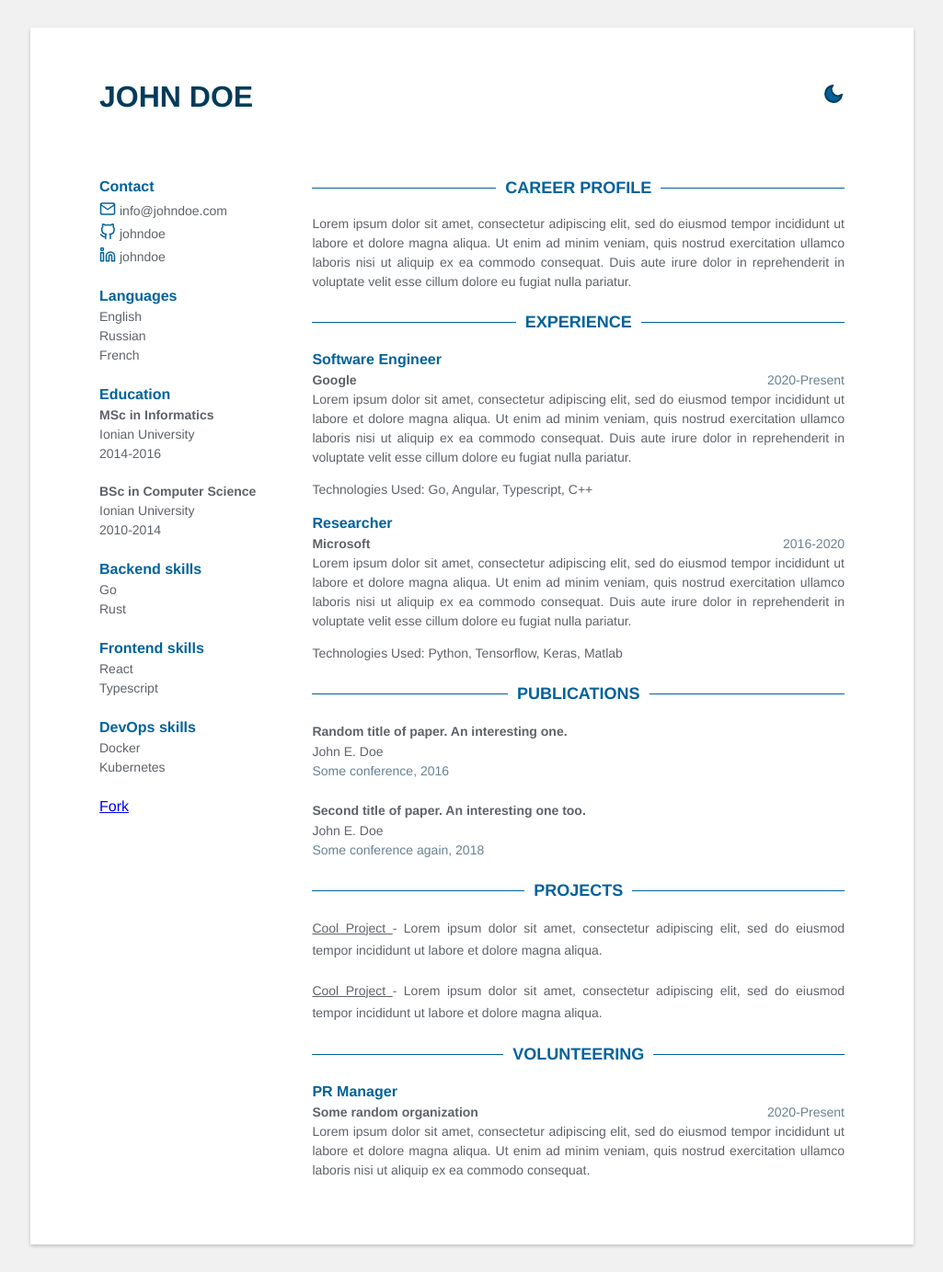
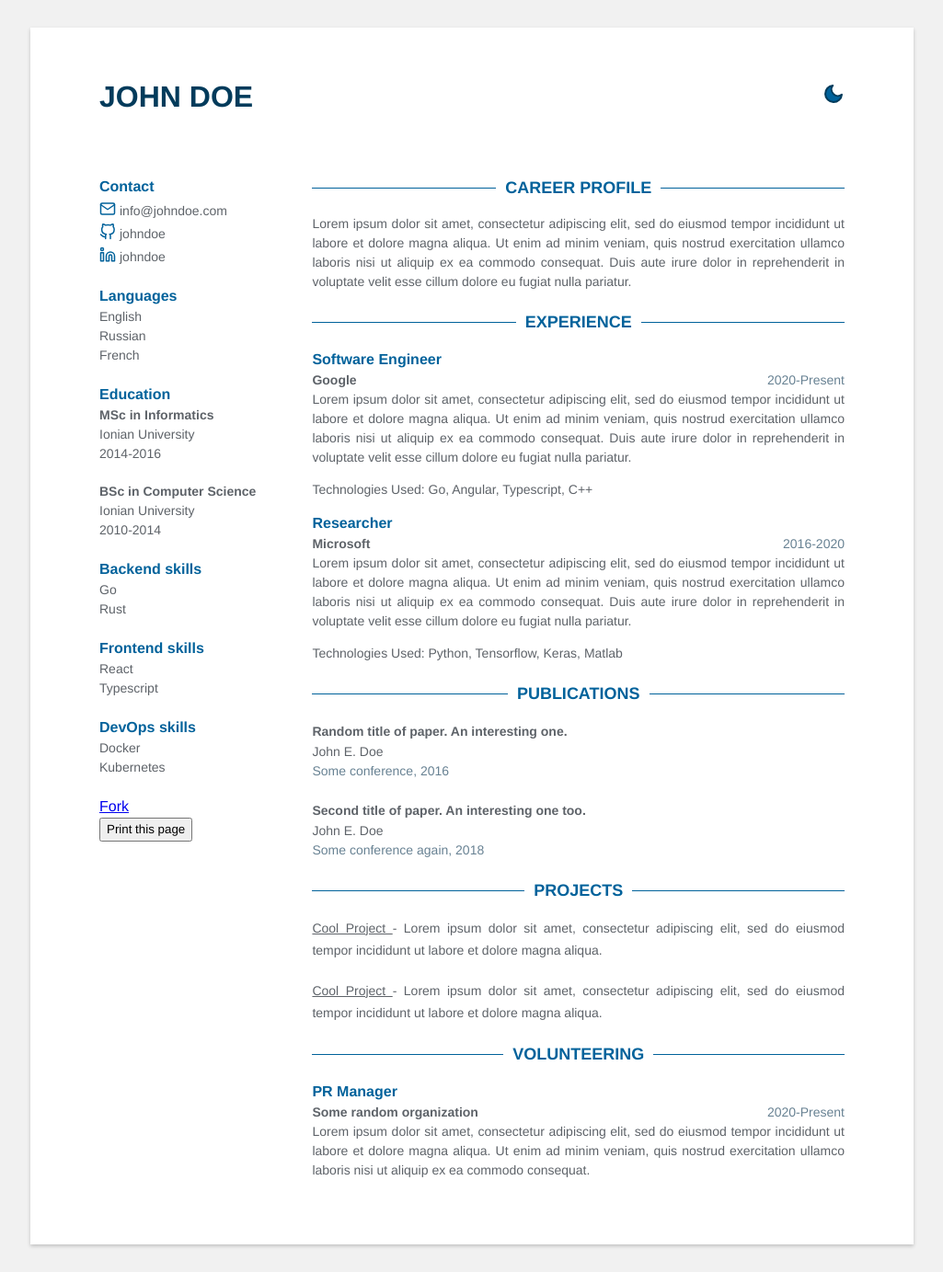
Before and after one commit to xaviercucurull/xaviercucurull.github.io, a Jekyll site: the page built from resume.html, in a window 1280 px wide. Shown: the whole page at 92% size, without its empty margins (127-1152 px from the left). Built offline with Jekyll 4.4.1, drawn with Linux system fonts in a browser that asks for light colours.

Commit message:
Add print button

```diff
--- a/_data/data.yml
+++ b/_data/data.yml
@@ -1,6 +1,7 @@
 name: John Doe
 support_dark_mode: true
 fork: true
+print: true
 
 # Sidebar
 contact:
--- /dev/null
+++ b/_includes/print.html
@@ -0,0 +1,8 @@
+{% assign print = site.data.data.print %}
+{% if print %}
+<section class="print">
+    <div>
+        <button onclick="window.print()">Print this page</button>
+    </div>
+</section>
+{% endif %}
--- a/resume.html
+++ b/resume.html
@@ -10,6 +10,7 @@ layout: default
       {% include education.html %}
       {% include skills.html %}
       {% include fork.html %}
+      {% include print.html %}
     </div>
 
     <div class="main">
```
